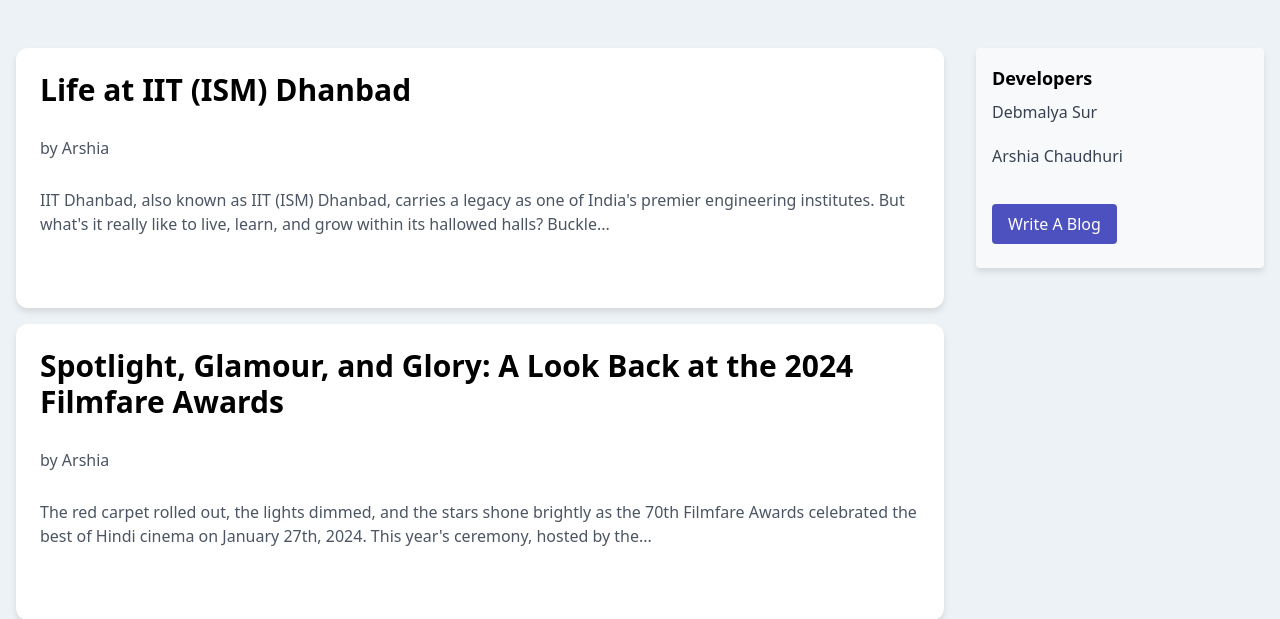
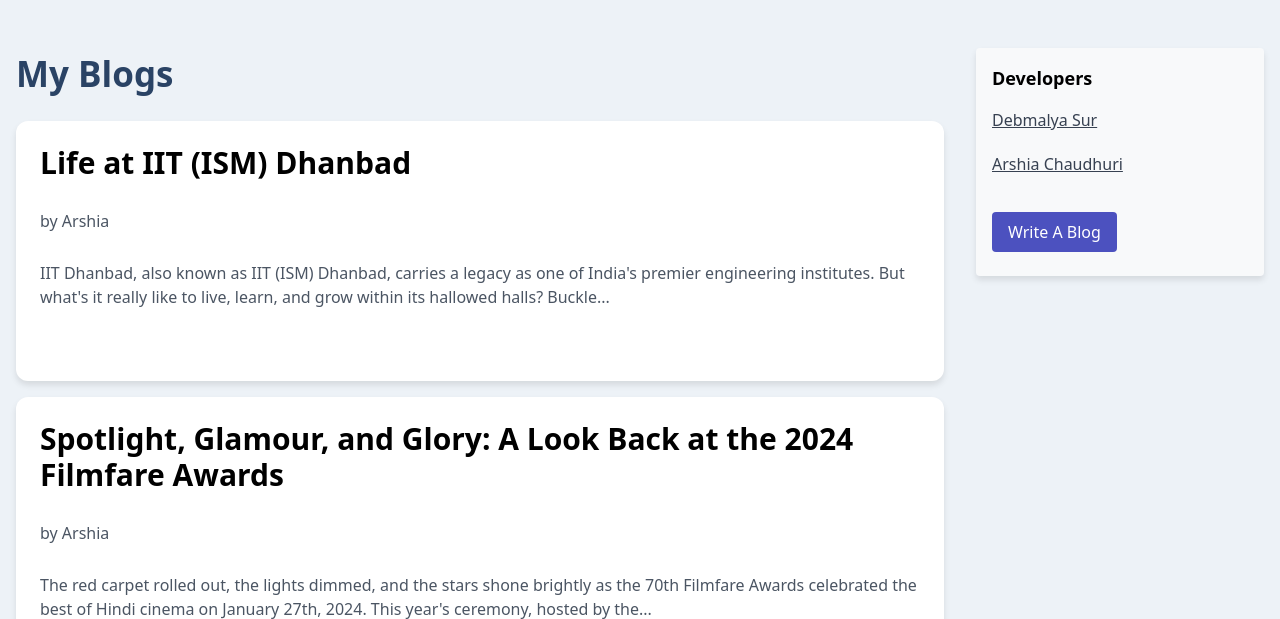
Before and after one commit to surdebmalya/blogging-site, a Flask app: page /my-blog in a window 1280 px wide. Shown: the part 72-691 px from the top of the page. Run offline with Flask 3, Linux system fonts and the light colour scheme; a user stored in the database is signed in; data comes from the database, SQL or seed files in the repository; both versions use the stored data as it was after the commit.

Commit message:
author linking, self-promotion etc small features added

```diff
--- a/main.py
+++ b/main.py
@@ -19,7 +19,10 @@ db.init_app(app)
 
 @app.route('/seed')
 def seeding():
-    return jsonify(seeding_database())
+    try:
+        return jsonify(seeding_database())
+    except:
+        return jsonify({'message': 'Already seeded'})
 
 """
 this function is for displaying all the blog posts on opening the app
@@ -30,7 +33,7 @@ def home():
     data = display_all()
     data = shorten_text(data)
     print(data)
-    return render_template('home.html', data=data, length = len(data))
+    return render_template('home.html', data=data, length = len(data), called_function="home")
 
 """
 this function will help to show the error message to the users
@@ -122,9 +125,18 @@ def myblog():
         userName= session["userName"]
         res = fetch_for_single_user(userName)
         res = shorten_text(res)
-        return render_template('home.html', data=res, length = len(res))
+        return render_template('home.html', data=res, length = len(res), called_function="myblog")
     else:
         return render_template('login.html')
+
+@app.route('/user/<string:userName>')
+def userblog(userName):
+    try:
+        res = fetch_for_single_user(userName)
+        res = shorten_text(res)
+        return render_template('home.html', data=res, length = len(res), called_function="userblog")
+    except:
+        return redirect(url_for("error"))
 
 """
 logout
--- a/templates/blog.html
+++ b/templates/blog.html
@@ -51,7 +51,7 @@
 
     <div class="blog-card-one-blog-showing">
         <h1 class="blog-title">{{title}}</h1>
-        <p class="blog-author">Author - {{author}}</p>
+        <p class="blog-author">Author - <a class="underline" href="/user/{{author}}">{{author}}</a></p>
         <p class="blog-body" id="content" data-value="{{content}}"></p>
         <script>
             document.addEventListener("DOMContentLoaded", function () {
--- a/templates/home.html
+++ b/templates/home.html
@@ -54,6 +54,19 @@
     <div class="container mx-auto mt-8 flex">
         <!-- Left Column for Blogs -->
         <div class="w-3/4 p-4">
+            {% if called_function=="myblog" %}
+            <h1 class="blog-title">My Blogs</h1>
+            {% elif called_function=="userblog" %}
+            {% if "userName" in session %}
+            {% if session["userName"] == data[0]['userName'] %}
+            <h1 class="blog-title">My Blogs</h1>
+            {% else %}
+            <h1 class="blog-title">{{data[0]['userName']}}'s Blogs</h1>
+            {% endif %}
+            {% else %}
+            <h1 class="blog-title">{{data[0]['userName']}}'s Blogs</h1>
+            {% endif %}
+            {% endif %}
             <div id="length" data-value="{{ length }}"></div>
             <!-- Blog Render Section -->
             {% for i in range(length) %}
@@ -84,10 +97,18 @@
 
         <!-- Right Column for Advertising (Sticky) -->
         <div class="w-1/4 p-4 sticky top-0">
-            <div class="promotion-card p-4 rounded">
-                <h3 class="text-lg font-semibold mb-2">Developers</h3>
-                <p class="text-gray-700">Debmalya Sur</p>
-                <p class="text-gray-700">Arshia Chaudhuri</p>
+            <div class="promotion-card p-4 rounded mb-4">
+                <h3 class="text-lg font-semibold mb-4">Developers</h3>
+                <p class="text-gray-700">
+                    <a href="https://linkedin.com/in/debmalya-sur/" target="_blank" class="underline">
+                        Debmalya Sur
+                    </a>
+                </p>
+                <p class="text-gray-700">
+                    <a href="https://www.linkedin.com/in/arshia-chaudhuri/" target="_blank" class="underline">
+                        Arshia Chaudhuri
+                    </a>
+                </p>
                 {% if "userName" in session %}
                 <div class="mb-2 mt-4">
                     <a href="/write"><button class="text-white px-4 py-2 rounded">Write A Blog</button></a>
--- a/utils/seed.py
+++ b/utils/seed.py
@@ -94,4 +94,4 @@ def seeding_database():
         db.session.add(new_post)
 
     db.session.commit()
-    return {'message': 'Success'}
+    return {'message': 'SUCCESS'}
```
Also changed, not shown: instance/blog_management.db.
